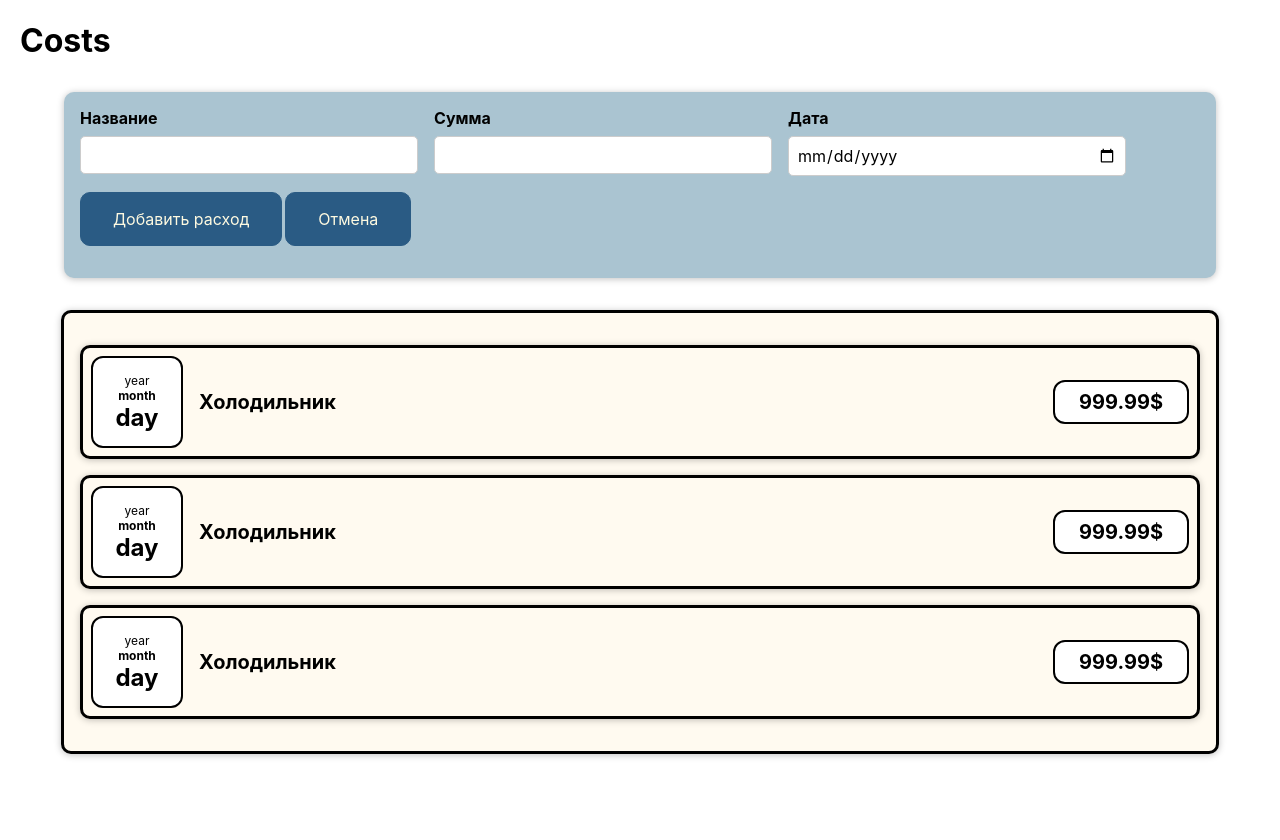
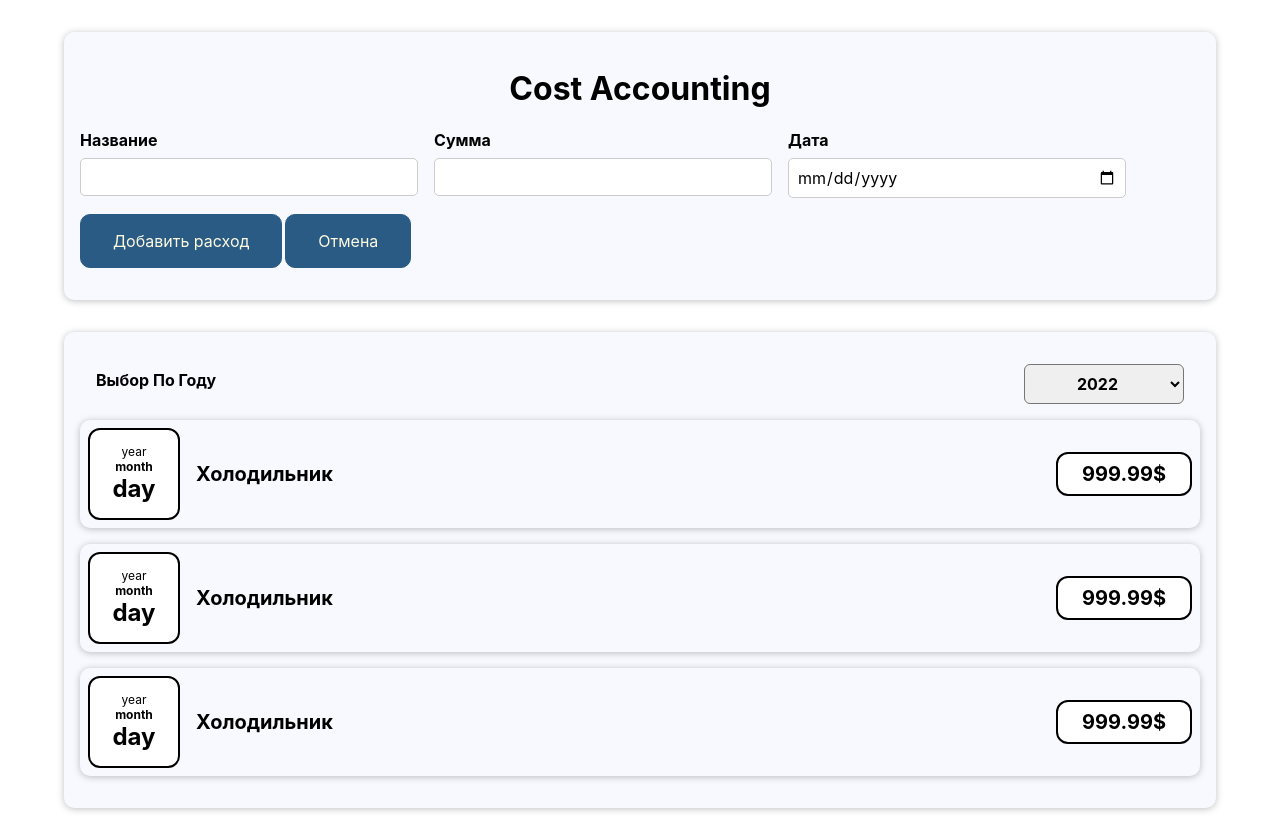
Before and after one commit to ablehope/cost-accounting-reactjs, a React (Create React App) app: page / in a window 1280 px wide. Before the commit the page ends 800 px from the top, so only its background shows below. Built offline with nearby package versions, Linux system fonts and the light colour scheme.

Commit message:
Added choose by year

```diff
--- a/src/App.js
+++ b/src/App.js
@@ -2,11 +2,18 @@ import Costs from "./components/Costs/Costs";
 import NewCost from "./components/NewCost/NewCost";
 
 function App() {
+
+  function addCostHandler(costData) {
+    const data = {
+      ...costData
+    }
+    console.log('App component', data)
+  }
+
   return (
     <div>
-      <h1>Costs</h1>
-        <NewCost />
-        <Costs />
+      <NewCost costHandler={addCostHandler} />
+      <Costs />
     </div>
   );
 }
--- a/src/components/Card/Card.css
+++ b/src/components/Card/Card.css
@@ -1,5 +1,4 @@
 .card {
-    border: 3px solid black;
     border-radius: 10px;
     box-shadow: 0 1px 7px rgba(0,0,0,0.25);
 }
--- /dev/null
+++ b/src/components/CostFilter/CostsFilter.css
@@ -0,0 +1,25 @@
+.costs-filter {
+  /*color: white;*/
+  padding: 0 1rem;
+  background-color: ghostwhite;
+}
+
+.costs-filter__control {
+  display: flex;
+  width: 100%;
+  align-items: center;
+  justify-content: space-between;
+  margin: 1rem 0;
+}
+
+.costs-filter label {
+  font-weight: bold;
+  margin-bottom: 0.5rem;
+}
+
+.costs-filter select {
+  font: inherit;
+  padding: 0.5rem 3rem;
+  font-weight: bold;
+  border-radius: 6px;
+}
--- /dev/null
+++ b/src/components/CostFilter/CostsFilter.js
@@ -0,0 +1,24 @@
+import "./CostsFilter.css"
+
+function CostsFilter(props) {
+
+  function yearChangeHandler(event) {
+    props.onChangeYear(event.target.value)
+  }
+
+  return (
+    <div className="costs-filter">
+      <div className="costs-filter__control">
+        <label>Выбор По Году</label>
+        <select value={props.year} onChange={yearChangeHandler}>
+          <option value="2022">2022</option>
+          <option value="2021">2021</option>
+          <option value="2020">2020</option>
+          <option value="2019">2019</option>
+        </select>
+      </div>
+    </div>
+  );
+};
+
+export default CostsFilter;
--- a/src/components/CostForm/CostForm.css
+++ b/src/components/CostForm/CostForm.css
@@ -4,6 +4,7 @@
   gap: 1rem;
   margin-bottom: 1rem;
   text-align: left;
+  background-color: ghostwhite;
 }
 
 .new-cost__control label {
--- a/src/components/CostForm/CostForm.js
+++ b/src/components/CostForm/CostForm.js
@@ -1,7 +1,7 @@
 import React, { useState } from "react";
 import './CostForm.css'
 
-export default function CostForm() {
+export default function CostForm(props) {
 
     const [ name, setName ] = useState('')
     const [ amount, setAmount ] = useState('')
@@ -20,7 +20,8 @@ export default function CostForm() {
     }
 
     function onSubmitHandler(e) {
-        console.log(name, amount, date)
+        props.onSaveCostDataHandler(name, amount, date)
+        // console.log(name, amount, date)
         e.preventDefault()
         setName('')
         setAmount('')
--- a/src/components/Costs/Costs.css
+++ b/src/components/Costs/Costs.css
@@ -1,7 +1,7 @@
 .costs {
   padding: 1rem;
   /*background-color: #aac4d1;*/
-  background-color: floralwhite;
+  background-color: ghostwhite;
   margin: 2rem auto;
   width: 70rem;
   max-width: 95%;
--- a/src/components/Costs/Costs.js
+++ b/src/components/Costs/Costs.js
@@ -1,13 +1,23 @@
 import CostItem from "../CostItem/CostItem";
 import './Costs.css'
 import Card from "../Card/Card";
+import CostsFilter from "../CostFilter/CostsFilter";
+import React, { useState } from "react";
 
 export default function Costs() {
+
+    const [ year, setYear ] = useState('2022')
+
+    function onChangeYear(year) {
+        setYear(year)
+    }
+
     return (
-        <Card className="costs">
-            <CostItem />
-            <CostItem />
-            <CostItem />
-        </Card>
+            <Card className="costs">
+                <CostsFilter year={year} onChangeYear={onChangeYear} />
+                <CostItem />
+                <CostItem />
+                <CostItem />
+            </Card>
     )
 }
--- a/src/components/NewCost/NewCost.css
+++ b/src/components/NewCost/NewCost.css
@@ -7,6 +7,7 @@
   border-radius: 10px;
   text-align: center;
   box-shadow: 0 1px 7px rgba(0, 0, 0, 0.25);
+  background-color: ghostwhite;
 }
 
 .new-cost button {
--- a/src/components/NewCost/NewCost.js
+++ b/src/components/NewCost/NewCost.js
@@ -1,10 +1,23 @@
 import './NewCost.css'
 import CostForm from "../CostForm/CostForm";
 
-export default function NewCost() {
+export default function NewCost(props) {
+
+   function saveCostdataHandler(name, amount, date) {
+       const costData = {
+           name,
+           amount,
+           date,
+           id: Math.random().toString()
+       }
+       props.costHandler(costData)
+       console.log('new cost component', costData)
+   }
+
     return (
         <div className="new-cost">
-            <CostForm />
+            <h1>Cost Accounting</h1>
+            <CostForm onSaveCostDataHandler={saveCostdataHandler} />
         </div>
     )
 }
--- a/src/index.css
+++ b/src/index.css
@@ -1,5 +1,7 @@
 body {
   margin: 20px;
+  /*border: 3px solid black;*/
+  border-radius: 10px;
   font-family: -apple-system, BlinkMacSystemFont, 'Segoe UI', 'Roboto', 'Oxygen',
     'Ubuntu', 'Cantarell', 'Fira Sans', 'Droid Sans', 'Helvetica Neue',
     sans-serif;
```
